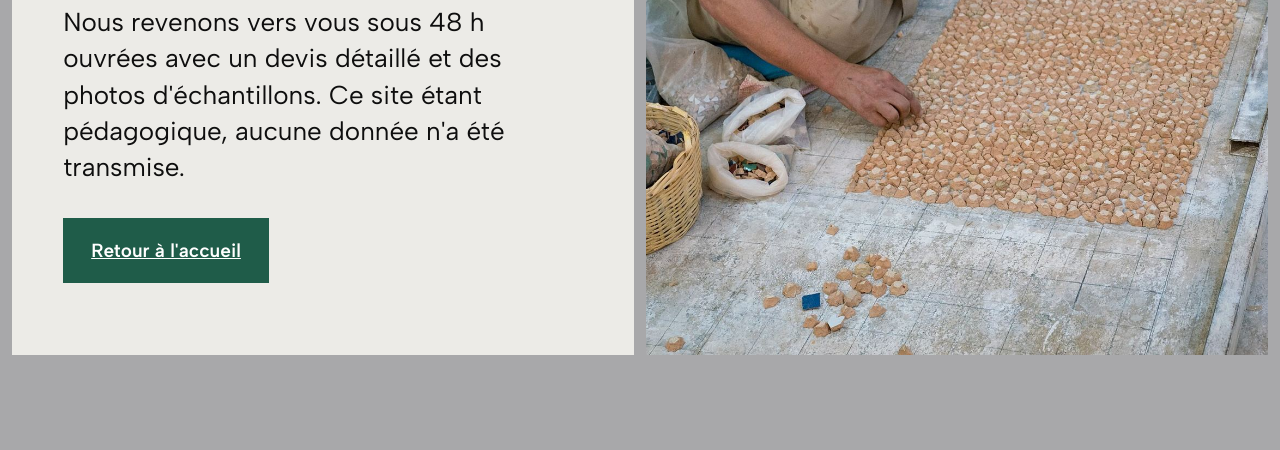
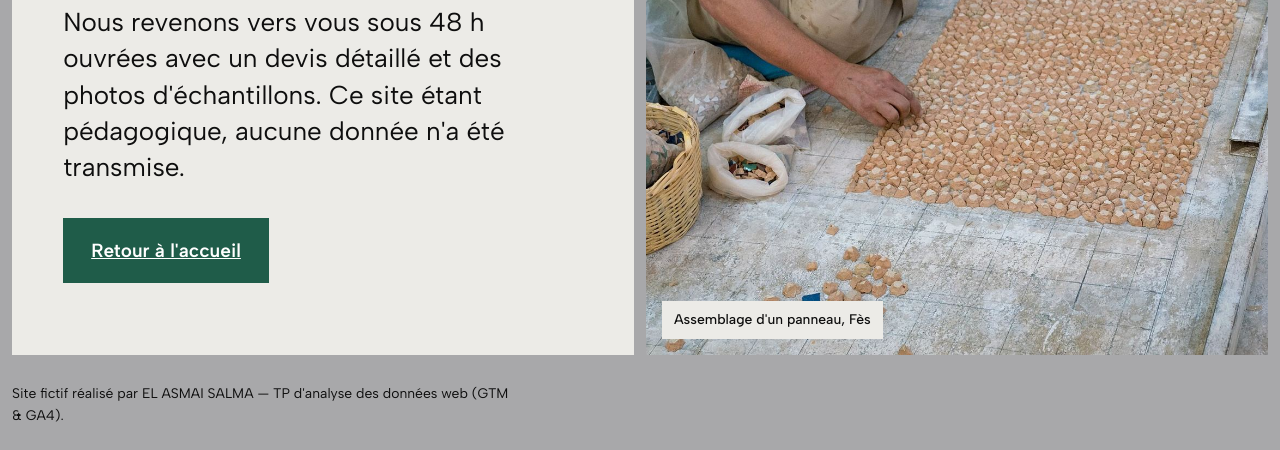
Before and after one commit to salmaelasmai10-pixel/Artisanat-Maroc, a plain HTML site: page merci.html in a window 1280 px wide. Shown: the part 433-883 px from the top of the page. Before the commit the page ends 800 px from the top, so only its background shows below. Drawn offline with Linux system fonts and the light colour scheme; a web font is replaced by a local one.

Commit message:
Ajout du crédit EL ASMAI SALMA (site et catalogue PDF)

```diff
--- a/merci.html
+++ b/merci.html
@@ -54,10 +54,12 @@
         <figure class="shot is-on">
           <img src="assets/ceramic-craftsman-in-fez-morocco.jpg" width="1600" height="1423"
             alt="Un maâlem assemble à la main un panneau de tesselles posé au sol" />
-          <figcaption>Assemblage d'un panneau, Fès</figcaption>
         </figure>
+        <p class="stage-caption">Assemblage d'un panneau, Fès</p>
       </aside>
     </div>
+
+    <p class="legal merci-credit">Site fictif réalisé par EL ASMAI SALMA — TP d'analyse des données web (GTM &amp; GA4).</p>
 
     <script>
       try {
--- a/style.css
+++ b/style.css
@@ -543,6 +543,7 @@ h1, h2, .wordmark, .foot-name {
 }
 .legal, .credits { font-size: var(--step-small); }
 .legal { max-width: 60ch; }
+.merci-credit { padding: 16px var(--gap) 24px; color: var(--ink); }
 .credits { margin-top: 8px; max-width: 60ch; }
 .credits summary { cursor: pointer; font-weight: 500; }
 .credits p { margin-top: 8px; }
```
Also changed, not shown: index.html (+1 -1 lines), 1 other file.
